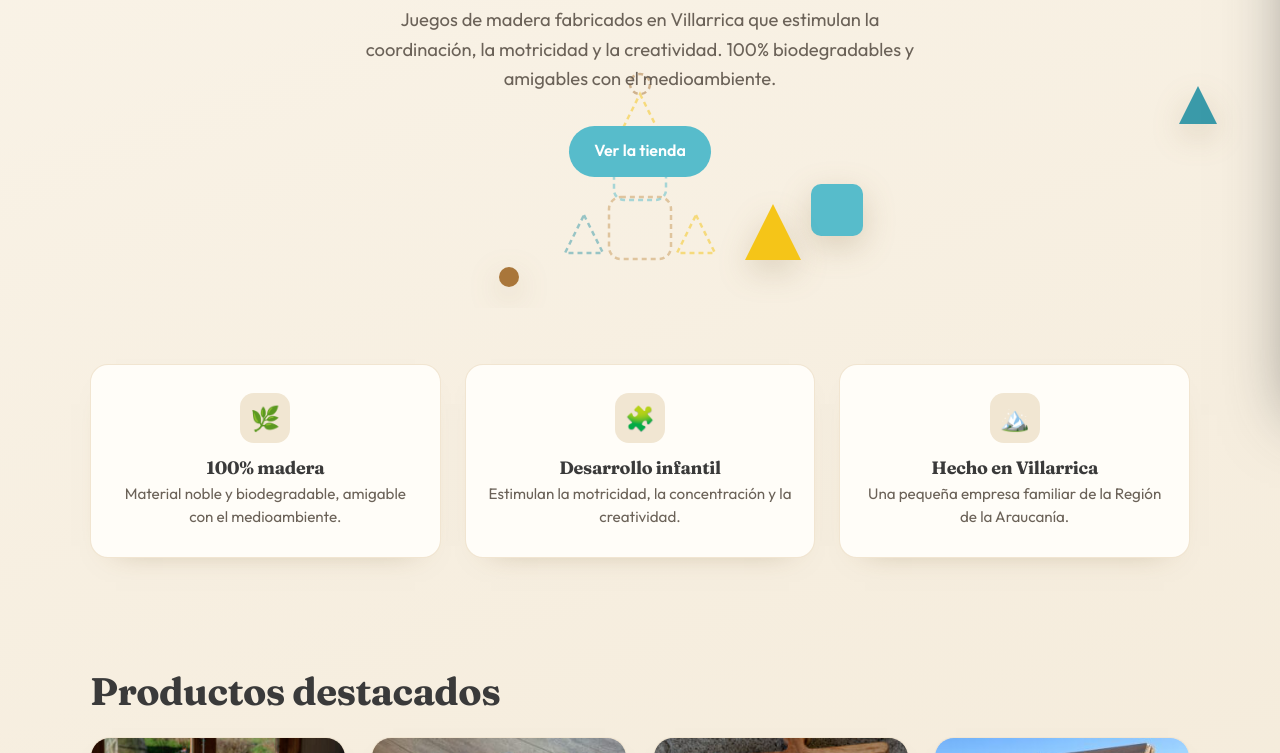
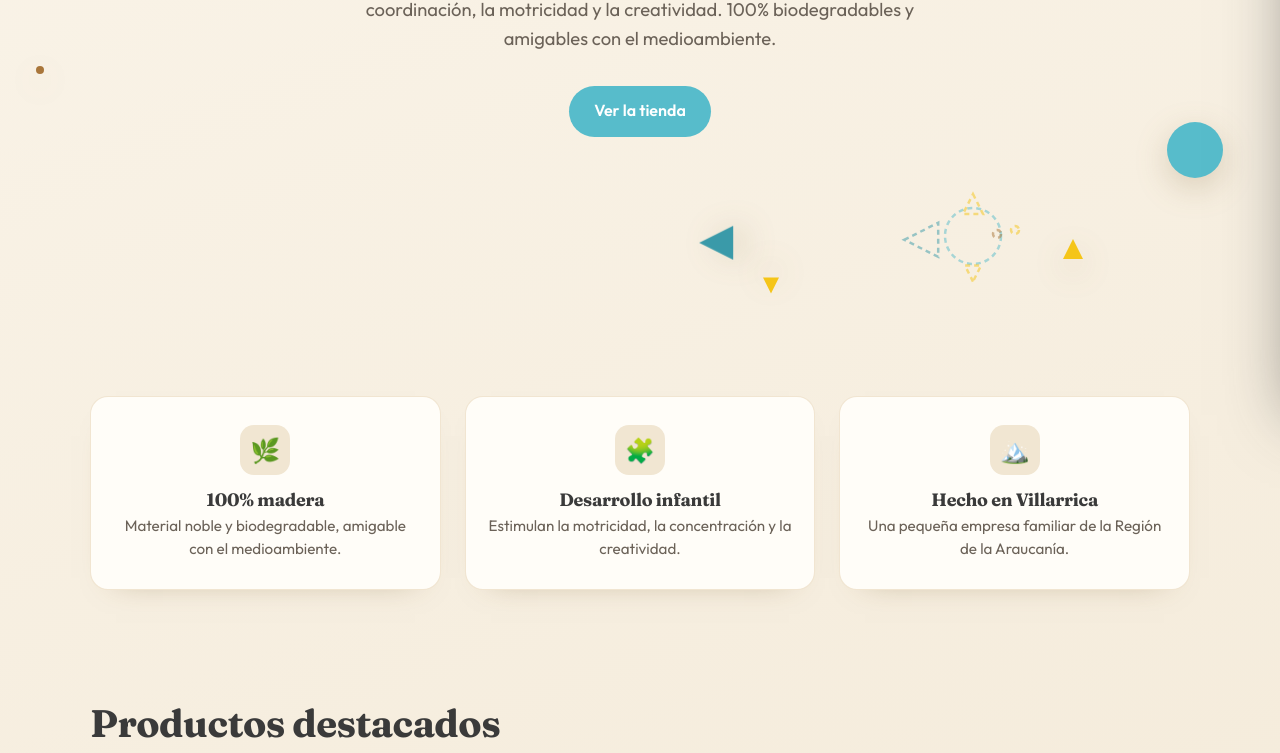
Before and after one commit to anguitait/armadera, a website: page index.html in a window 1280 px wide. Shown: the part 355-1108 px from the top of the page. Drawn offline with Linux system fonts and the light colour scheme.

Commit message:
feat(home): figura objetivo es un animal al azar (pájaro/gato/pez) y reubicar
- 3 animales armables con piezas rotadas; se elige uno al azar en cada carga
- 'Armar otro' arma un animal distinto
- Mover la figura a la franja inferior derecha (desktop) y reservar espacio
  abajo (móvil) para que no quede bajo el botón 'Ver la tienda'

```diff
--- a/css/styles.css
+++ b/css/styles.css
@@ -130,8 +130,9 @@ img{ max-width:100%; display:block; }
 .cta .btn:hover{ background:var(--cream); }
 
 /* ---- Piezas interactivas que se ensamblan (hero) ---- */
-.hero{ position:relative; overflow:hidden; min-height:clamp(440px, 72vh, 640px);
-  display:flex; flex-direction:column; justify-content:center; }
+.hero{ position:relative; overflow:hidden; min-height:clamp(500px, 76vh, 680px);
+  display:flex; flex-direction:column; justify-content:center;
+  padding:clamp(1rem,3vh,2rem) 0 clamp(7.5rem,17vh,10.5rem); }
 .hero > .container{ position:relative; z-index:2; pointer-events:none; }
 .hero > .container .btn{ pointer-events:auto; }
 .pieces-layer{ position:absolute; inset:0; z-index:1; }
--- a/js/hero-pieces.js
+++ b/js/hero-pieces.js
@@ -1,22 +1,43 @@
-// js/hero-pieces.js — piezas decorativas arrastrables que se ensamblan en una figura.
-// Las piezas flotan por el hero; al arrastrar una cerca de su contorno objetivo,
-// encaja con un "clic" visual. Al completar todas, se puede volver a revolver.
+// js/hero-pieces.js — piezas decorativas arrastrables que se ensamblan en un animal.
+// En cada carga se elige un animal al azar; sus piezas flotan por el hero y al
+// arrastrarlas cerca de su contorno objetivo encajan. Al completarlo se puede
+// "Revolver" para armar otro animal distinto.
 
 const COLORS = {
   wood: '#c89a5b', woodDeep: '#a9763a', teal: '#57bccb', tealDeep: '#3a9aa9', yellow: '#f5c518',
 };
 
-// Figura objetivo: una torre. dx/dy son offsets (en px base) respecto del ancla.
-const PIECES = [
-  { id: 'base',  shape: 'square', color: 'wood',     size: 66, dx: 0,   dy: 40 },
-  { id: 'mid',   shape: 'square', color: 'teal',     size: 56, dx: 0,   dy: -14 },
-  { id: 'roof',  shape: 'tri',    color: 'yellow',   size: 62, dx: 0,   dy: -66 },
-  { id: 'dot',   shape: 'circle', color: 'woodDeep', size: 26, dx: 0,   dy: -104 },
-  { id: 'left',  shape: 'tri',    color: 'tealDeep', size: 44, dx: -56, dy: 46 },
-  { id: 'right', shape: 'tri',    color: 'yellow',   size: 44, dx: 56,  dy: 46 },
-];
+// Cada animal: lista de piezas con forma, color, tamaño, offset (dx,dy en px; dy<0 = arriba)
+// y rotación (grados, horario). El triángulo apunta hacia arriba sin rotar.
+const ANIMALS = {
+  pajaro: [
+    { shape: 'circle', color: 'teal',     size: 60, dx: 0,   dy: 6,   rot: 0 },    // cuerpo
+    { shape: 'tri',    color: 'yellow',   size: 30, dx: -40, dy: 10,  rot: -100 }, // cola
+    { shape: 'tri',    color: 'woodDeep', size: 36, dx: -2,  dy: 8,   rot: 200 },  // ala
+    { shape: 'circle', color: 'teal',     size: 34, dx: 28,  dy: -26, rot: 0 },    // cabeza
+    { shape: 'tri',    color: 'yellow',   size: 22, dx: 52,  dy: -22, rot: 90 },   // pico
+    { shape: 'circle', color: 'woodDeep', size: 14, dx: 33,  dy: -32, rot: 0 },    // ojo
+  ],
+  gato: [
+    { shape: 'circle', color: 'wood',     size: 56, dx: 0,   dy: 16,  rot: 0 },    // cuerpo
+    { shape: 'tri',    color: 'teal',     size: 28, dx: 38,  dy: 20,  rot: 115 },  // cola
+    { shape: 'circle', color: 'wood',     size: 44, dx: 0,   dy: -30, rot: 0 },    // cabeza
+    { shape: 'tri',    color: 'wood',     size: 24, dx: -16, dy: -56, rot: 0 },    // oreja izq
+    { shape: 'tri',    color: 'wood',     size: 24, dx: 16,  dy: -56, rot: 0 },    // oreja der
+    { shape: 'tri',    color: 'yellow',   size: 14, dx: 0,   dy: -26, rot: 180 },  // nariz
+  ],
+  pez: [
+    { shape: 'circle', color: 'teal',     size: 62, dx: 0,   dy: 0,   rot: 0 },    // cuerpo
+    { shape: 'tri',    color: 'tealDeep', size: 40, dx: -48, dy: 0,   rot: -90 },  // cola
+    { shape: 'tri',    color: 'yellow',   size: 26, dx: 0,   dy: -32, rot: 0 },    // aleta sup
+    { shape: 'tri',    color: 'yellow',   size: 22, dx: 0,   dy: 30,  rot: 180 },  // aleta inf
+    { shape: 'circle', color: 'woodDeep', size: 14, dx: 24,  dy: -6,  rot: 0 },    // ojo
+    { shape: 'circle', color: 'yellow',   size: 14, dx: 42,  dy: -10, rot: 0 },    // burbuja
+  ],
+};
+const KEYS = Object.keys(ANIMALS);
 
-function shapeSVG(shape, size, { fill = null, outline = false } = {}) {
+function shapeSVG(shape, size, { fill, outline = false }) {
   const s = size;
   const paint = outline
     ? `fill="none" stroke="${fill}" stroke-width="2.5" stroke-dasharray="5 4"`
@@ -37,57 +58,33 @@ export function mountHeroPieces() {
   layer.className = 'pieces-layer';
   hero.appendChild(layer);
 
-  const badge = document.createElement('button');
-  badge.className = 'pieces-reset';
-  badge.type = 'button';
-  badge.textContent = '↻ Revolver';
-  badge.addEventListener('click', scatter);
-  hero.appendChild(badge);
+  const reset = document.createElement('button');
+  reset.className = 'pieces-reset';
+  reset.type = 'button';
+  reset.textContent = '↻ Armar otro';
+  reset.addEventListener('click', () => build());
+  hero.appendChild(reset);
 
-  // Estado por pieza
-  const items = PIECES.map(p => {
-    const slot = document.createElement('div');
-    slot.className = 'slot';
-    slot.innerHTML = shapeSVG(p.shape, p.size, { fill: COLORS[p.color], outline: true });
-    layer.appendChild(slot);
-
-    const el = document.createElement('div');
-    el.className = 'piece';
-    el.innerHTML = shapeSVG(p.shape, p.size, { fill: COLORS[p.color] });
-    layer.appendChild(el);
-
-    return { ...p, el, slot, x: 0, y: 0, vx: 0, vy: 0, tx: 0, ty: 0, placed: false, dragging: false };
-  });
-
+  let items = [];
   let W = 0, H = 0, scale = 1;
 
   function bounds() {
     const r = hero.getBoundingClientRect();
     W = r.width; H = r.height;
-    scale = Math.max(0.6, Math.min(1, W / 760));
+    scale = Math.max(0.62, Math.min(1, W / 760));
   }
 
   function targets() {
-    const ax = W * 0.5;
-    const ay = H - 120 * scale;            // ancla en la franja inferior, bajo el texto
-    for (const it of items) {
-      it.tx = ax + it.dx * scale;
-      it.ty = ay + it.dy * scale;
-    }
+    const ax = W >= 820 ? W * 0.76 : W * 0.5;   // a la derecha en desktop, centrado en móvil
+    const ay = H - 104 * scale;                  // franja inferior, despejada del botón
+    for (const it of items) { it.tx = ax + it.dx * scale; it.ty = ay + it.dy * scale; }
   }
 
   function place(it, x, y) {
     it.x = x; it.y = y;
     const s = it.size * scale;
-    it.el.style.width = it.slot.style.width = `${s}px`;
-    it.el.firstChild.setAttribute('width', s);
-    it.el.firstChild.setAttribute('height', s);
-    it.slot.firstChild.setAttribute('width', s);
-    it.slot.firstChild.setAttribute('height', s);
-    it.el.style.left = `${x - s / 2}px`;
-    it.el.style.top = `${y - s / 2}px`;
-    it.slot.style.left = `${it.tx - s / 2}px`;
-    it.slot.style.top = `${it.ty - s / 2}px`;
+    it.el.style.left = `${x - s / 2}px`;  it.el.style.top = `${y - s / 2}px`;
+    it.slot.style.left = `${it.tx - s / 2}px`; it.slot.style.top = `${it.ty - s / 2}px`;
   }
 
   function scatter() {
@@ -99,7 +96,7 @@ export function mountHeroPieces() {
       const m = it.size * scale;
       it.x = m + Math.random() * (W - 2 * m);
       it.y = m + Math.random() * (H - 2 * m);
-      const sp = (0.35 + Math.random() * 0.35) * (reduced ? 0 : 1);
+      const sp = (0.4 + Math.random() * 0.4) * (reduced ? 0 : 1);
       const a = Math.random() * Math.PI * 2;
       it.vx = Math.cos(a) * sp; it.vy = Math.sin(a) * sp;
       place(it, it.x, it.y);
@@ -107,30 +104,36 @@ export function mountHeroPieces() {
     hero.classList.remove('armado');
   }
 
-  function checkDone() {
-    if (items.every(it => it.placed)) hero.classList.add('armado');
+  function build(key = KEYS[Math.floor(Math.random() * KEYS.length)]) {
+    layer.innerHTML = '';
+    bounds();
+    items = ANIMALS[key].map(p => {
+      const s = p.size * scale;
+      const slot = document.createElement('div');
+      slot.className = 'slot';
+      slot.style.transform = `rotate(${p.rot}deg)`;
+      slot.innerHTML = shapeSVG(p.shape, s, { fill: COLORS[p.color], outline: true });
+      layer.appendChild(slot);
+
+      const el = document.createElement('div');
+      el.className = 'piece';
+      el.style.transform = `rotate(${p.rot}deg)`;
+      el.innerHTML = shapeSVG(p.shape, s, { fill: COLORS[p.color] });
+      layer.appendChild(el);
+
+      return { ...p, el, slot, x: 0, y: 0, vx: 0, vy: 0, tx: 0, ty: 0, placed: false, dragging: false };
+    });
+    wireDrag();
+    scatter();
   }
 
-  // Animación de deriva
-  function tick() {
+  function wireDrag() {
     for (const it of items) {
-      if (it.placed || it.dragging) continue;
-      const m = it.size * scale / 2;
-      it.x += it.vx; it.y += it.vy;
-      if (it.x < m || it.x > W - m) { it.vx *= -1; it.x = Math.max(m, Math.min(W - m, it.x)); }
-      if (it.y < m || it.y > H - m) { it.vy *= -1; it.y = Math.max(m, Math.min(H - m, it.y)); }
-      place(it, it.x, it.y);
-    }
-    requestAnimationFrame(tick);
-  }
-
-  // Arrastre
-  for (const it of items) {
-    let off = { x: 0, y: 0 };
+      const off = { x: 0, y: 0 };
       it.el.addEventListener('pointerdown', e => {
         if (it.placed) return;
         it.dragging = true;
-      it.el.setPointerCapture(e.pointerId);
+        try { it.el.setPointerCapture(e.pointerId); } catch {}
         it.el.classList.add('dragging');
         const r = hero.getBoundingClientRect();
         off.x = (e.clientX - r.left) - it.x;
@@ -145,17 +148,29 @@ export function mountHeroPieces() {
         if (!it.dragging) return;
         it.dragging = false;
         it.el.classList.remove('dragging');
-      const dist = Math.hypot(it.x - it.tx, it.y - it.ty);
-      if (dist < 46 * scale) {
+        if (Math.hypot(it.x - it.tx, it.y - it.ty) < 48 * scale) {
           it.placed = true;
           it.el.classList.add('placed');
           it.slot.classList.add('filled');
           place(it, it.tx, it.ty);
-        checkDone();
+          if (items.every(i => i.placed)) hero.classList.add('armado');
         }
       };
       it.el.addEventListener('pointerup', drop);
       it.el.addEventListener('pointercancel', drop);
+    }
+  }
+
+  function tick() {
+    for (const it of items) {
+      if (it.placed || it.dragging) continue;
+      const m = it.size * scale / 2;
+      it.x += it.vx; it.y += it.vy;
+      if (it.x < m || it.x > W - m) { it.vx *= -1; it.x = Math.max(m, Math.min(W - m, it.x)); }
+      if (it.y < m || it.y > H - m) { it.vy *= -1; it.y = Math.max(m, Math.min(H - m, it.y)); }
+      place(it, it.x, it.y);
+    }
+    requestAnimationFrame(tick);
   }
 
   let rz;
@@ -167,6 +182,6 @@ export function mountHeroPieces() {
     }, 150);
   });
 
-  scatter();
+  build();
   if (!reduced) requestAnimationFrame(tick);
 }
```
Lines whose indentation alone changed are shown as unchanged.
